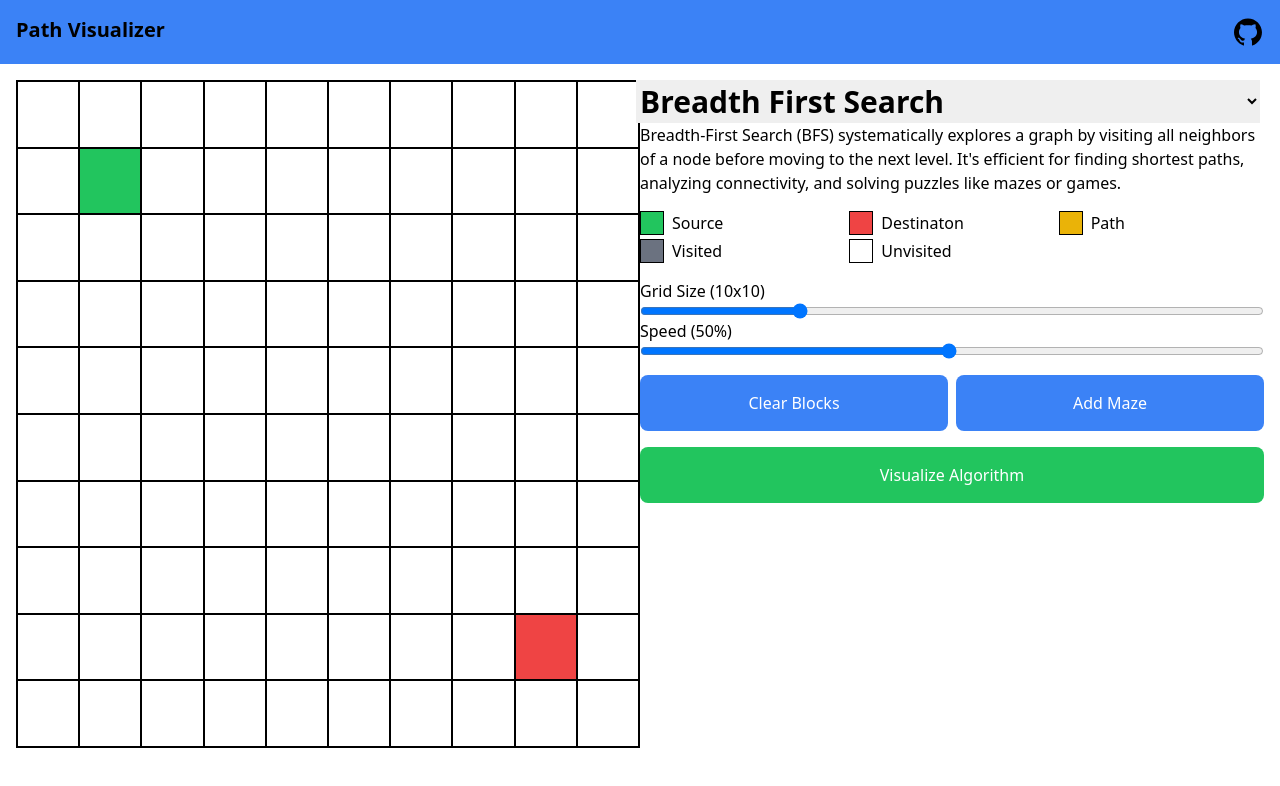
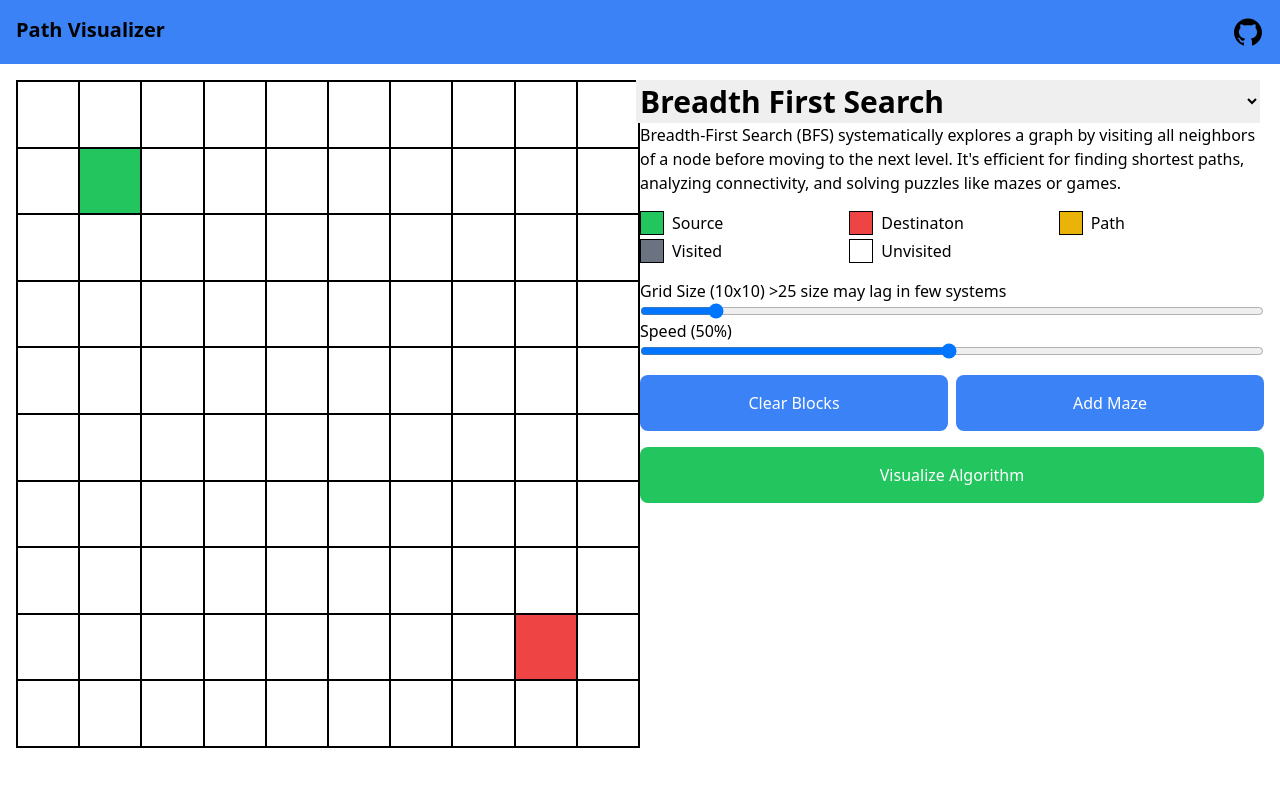
Before and after one commit to PuneetTri/path-visualizer, a React (Vite) app: page / in a window 1280 px wide. Shown: the top 786 px of the page. Built offline with nearby package versions, Linux system fonts and the light colour scheme.

Commit message:
Extended size limit to 50, with warning

```diff
--- a/src/App.tsx
+++ b/src/App.tsx
@@ -150,11 +150,14 @@ function App() {
 
             <div>
               <div className="flex flex-col">
-                <label>Grid Size ({`${gridSize}x${gridSize}`})</label>
+                <label>
+                  Grid Size ({`${gridSize}x${gridSize}`}){" "}
+                  {`>25 size may lag in few systems`}
+                </label>
                 <input
                   type="range"
                   min={5}
-                  max={25}
+                  max={50}
                   step={5}
                   value={gridSize}
                   onChange={(e: any) => setGridSize(e.target.value)}
```
